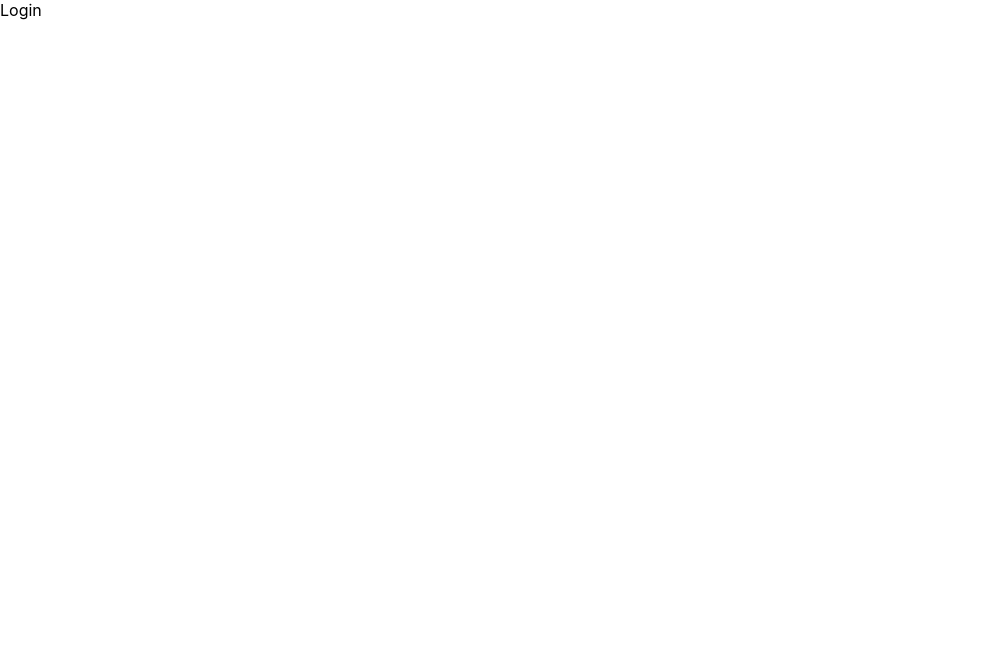
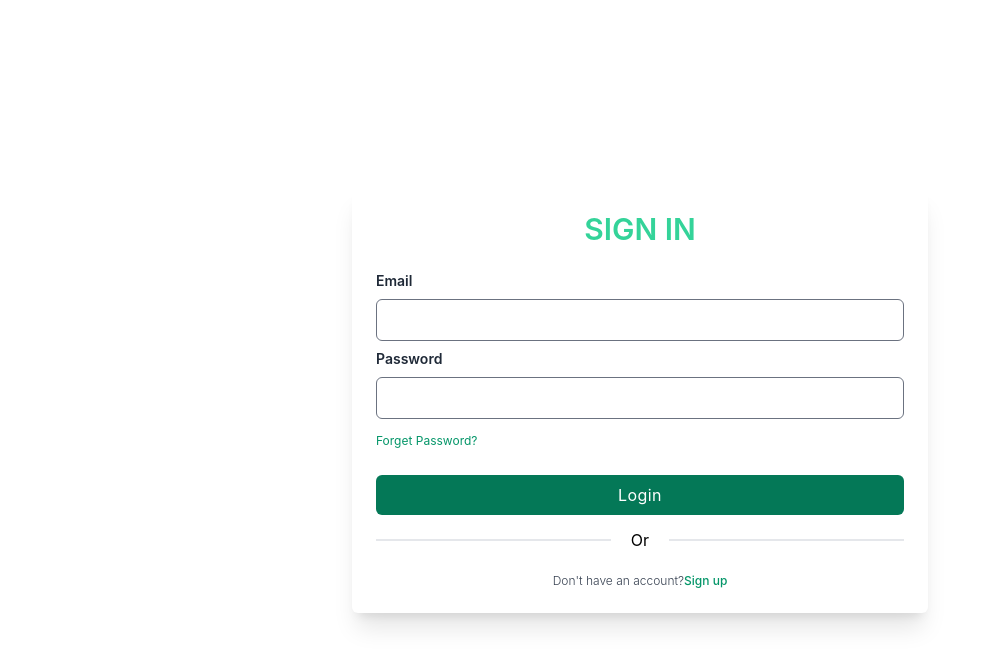
Before and after one commit to laminemessaci/HRNet, a React (Create React App) app in the folder frontend/: page / in a window 1280 px wide. Shown: the top 666 px of the page, without its empty margins (0-988 px from the left). Built offline with nearby package versions, Linux system fonts and the light colour scheme.

Commit message:
front: Add login html screen

```diff
--- a/frontend/src/index.css
+++ b/frontend/src/index.css
@@ -1,3 +1,9 @@
+@tailwind base;
+@tailwind components;
+@tailwind utilities;
+
+
+
 body {
   margin: 0;
   font-family: -apple-system, BlinkMacSystemFont, 'Segoe UI', 'Roboto', 'Oxygen',
--- a/frontend/src/screens/Login.tsx
+++ b/frontend/src/screens/Login.tsx
@@ -5,9 +5,9 @@ import Loader from '../components/Loader'
 import Message from '../components/Message'
 
 export interface IUserLogin {
-  loading: boolean;
-  error: string | null;
-  token: string | null;
+  loading: boolean
+  error: string | null
+  token: string | null
 }
 
 /**
@@ -17,10 +17,71 @@ export interface IUserLogin {
 const Login: React.FC = (): JSX.Element => {
   const navigate = useNavigate()
   return (
-    <div className="flex flex-col items-center justify-center h-screen">
-      {' '}
-      Login{' '}
-    </div>
+    <>
+      <div className='relative flex flex-col justify-center min-h-screen overflow-hidden'>
+        <div className='w-full p-6 m-auto bg-white rounded-md shadow-xl lg:max-w-xl'>
+          <h1 className='text-3xl font-semibold text-center text-emerald-400 uppercase'>Sign in</h1>
+          <form className='mt-6'>
+            <div className='mb-2'>
+              <label htmlFor='email' className='block text-sm font-semibold text-gray-800'>
+                Email
+              </label>
+              <input
+                type='email'
+                className='block w-full px-4 py-2 mt-2 text-emerald-700 bg-white border rounded-md focus:border-emerald-400 focus:ring-emerald-300 focus:outline-none focus:ring focus:ring-opacity-40'
+              />
+            </div>
+            <div className='mb-2'>
+              <label htmlFor='password' className='block text-sm font-semibold text-gray-800'>
+                Password
+              </label>
+              <input
+                type='password'
+                className='block w-full px-4 py-2 mt-2 text-emerald-700 bg-white border rounded-md focus:border-emerald-400 focus:ring-emerald-300 focus:outline-none focus:ring focus:ring-opacity-40'
+              />
+            </div>
+            <a href='#' className='text-xs text-emerald-600 hover:underline'>
+              Forget Password?
+            </a>
+            <div className='mt-6'>
+              <button className='w-full px-4 py-2 tracking-wide text-white transition-colors duration-200 transform bg-emerald-700 rounded-md hover:bg-emerald-600 focus:outline-none focus:bg-emerald-600'>
+                Login
+              </button>
+            </div>
+          </form>
+          <div className='relative flex items-center justify-center w-full mt-6 border border-t'>
+            <div className='absolute px-5 bg-white'>Or</div>
+          </div>
+          {/* <div className='flex mt-4 gap-x-2'>
+          <button
+            type='button'
+            className='flex items-center justify-center w-full p-2 border border-gray-600 rounded-md focus:ring-2 focus:ring-offset-1 focus:ring-violet-600'
+          >
+            <svg xmlns='http://www.w3.org/2000/svg' viewBox='0 0 32 32' className='w-5 h-5 fill-current'>
+              <path d='M16.318 13.714v5.484h9.078c-0.37 2.354-2.745 6.901-9.078 6.901-5.458 0-9.917-4.521-9.917-10.099s4.458-10.099 9.917-10.099c3.109 0 5.193 1.318 6.38 2.464l4.339-4.182c-2.786-2.599-6.396-4.182-10.719-4.182-8.844 0-16 7.151-16 16s7.156 16 16 16c9.234 0 15.365-6.49 15.365-15.635 0-1.052-0.115-1.854-0.255-2.651z'></path>
+            </svg>
+          </button>
+          <button className='flex items-center justify-center w-full p-2 border border-gray-600 rounded-md focus:ring-2 focus:ring-offset-1 focus:ring-violet-600'>
+            <svg xmlns='http://www.w3.org/2000/svg' viewBox='0 0 32 32' className='w-5 h-5 fill-current'>
+              <path d='M16 0.396c-8.839 0-16 7.167-16 16 0 7.073 4.584 13.068 10.937 15.183 0.803 0.151 1.093-0.344 1.093-0.772 0-0.38-0.009-1.385-0.015-2.719-4.453 0.964-5.391-2.151-5.391-2.151-0.729-1.844-1.781-2.339-1.781-2.339-1.448-0.989 0.115-0.968 0.115-0.968 1.604 0.109 2.448 1.645 2.448 1.645 1.427 2.448 3.744 1.74 4.661 1.328 0.14-1.031 0.557-1.74 1.011-2.135-3.552-0.401-7.287-1.776-7.287-7.907 0-1.751 0.62-3.177 1.645-4.297-0.177-0.401-0.719-2.031 0.141-4.235 0 0 1.339-0.427 4.4 1.641 1.281-0.355 2.641-0.532 4-0.541 1.36 0.009 2.719 0.187 4 0.541 3.043-2.068 4.381-1.641 4.381-1.641 0.859 2.204 0.317 3.833 0.161 4.235 1.015 1.12 1.635 2.547 1.635 4.297 0 6.145-3.74 7.5-7.296 7.891 0.556 0.479 1.077 1.464 1.077 2.959 0 2.14-0.020 3.864-0.020 4.385 0 0.416 0.28 0.916 1.104 0.755 6.4-2.093 10.979-8.093 10.979-15.156 0-8.833-7.161-16-16-16z'></path>
+            </svg>
+          </button>
+          <button className='flex items-center justify-center w-full p-2 border border-gray-600 rounded-md focus:ring-2 focus:ring-offset-1 focus:ring-violet-600'>
+            <svg xmlns='http://www.w3.org/2000/svg' viewBox='0 0 32 32' className='w-5 h-5 fill-current'>
+              <path d='M31.937 6.093c-1.177 0.516-2.437 0.871-3.765 1.032 1.355-0.813 2.391-2.099 2.885-3.631-1.271 0.74-2.677 1.276-4.172 1.579-1.192-1.276-2.896-2.079-4.787-2.079-3.625 0-6.563 2.937-6.563 6.557 0 0.521 0.063 1.021 0.172 1.495-5.453-0.255-10.287-2.875-13.52-6.833-0.568 0.964-0.891 2.084-0.891 3.303 0 2.281 1.161 4.281 2.916 5.457-1.073-0.031-2.083-0.328-2.968-0.817v0.079c0 3.181 2.26 5.833 5.26 6.437-0.547 0.145-1.131 0.229-1.724 0.229-0.421 0-0.823-0.041-1.224-0.115 0.844 2.604 3.26 4.5 6.14 4.557-2.239 1.755-5.077 2.801-8.135 2.801-0.521 0-1.041-0.025-1.563-0.088 2.917 1.86 6.36 2.948 10.079 2.948 12.067 0 18.661-9.995 18.661-18.651 0-0.276 0-0.557-0.021-0.839 1.287-0.917 2.401-2.079 3.281-3.396z'></path>
+            </svg>
+          </button>
+        </div> */}
+
+          <p className='mt-8 text-xs font-light text-center text-gray-700'>
+            Don&apos;t have an account?
+            <a href='#' className='font-medium text-emerald-600 hover:underline'>
+              Sign up
+            </a>
+          </p>
+        </div>
+      </div>
+    </>
   )
 }
 
```
Also changed, not shown: frontend/src/App.tsx (line endings or trailing spaces), frontend/src/logo.svg (deleted).
